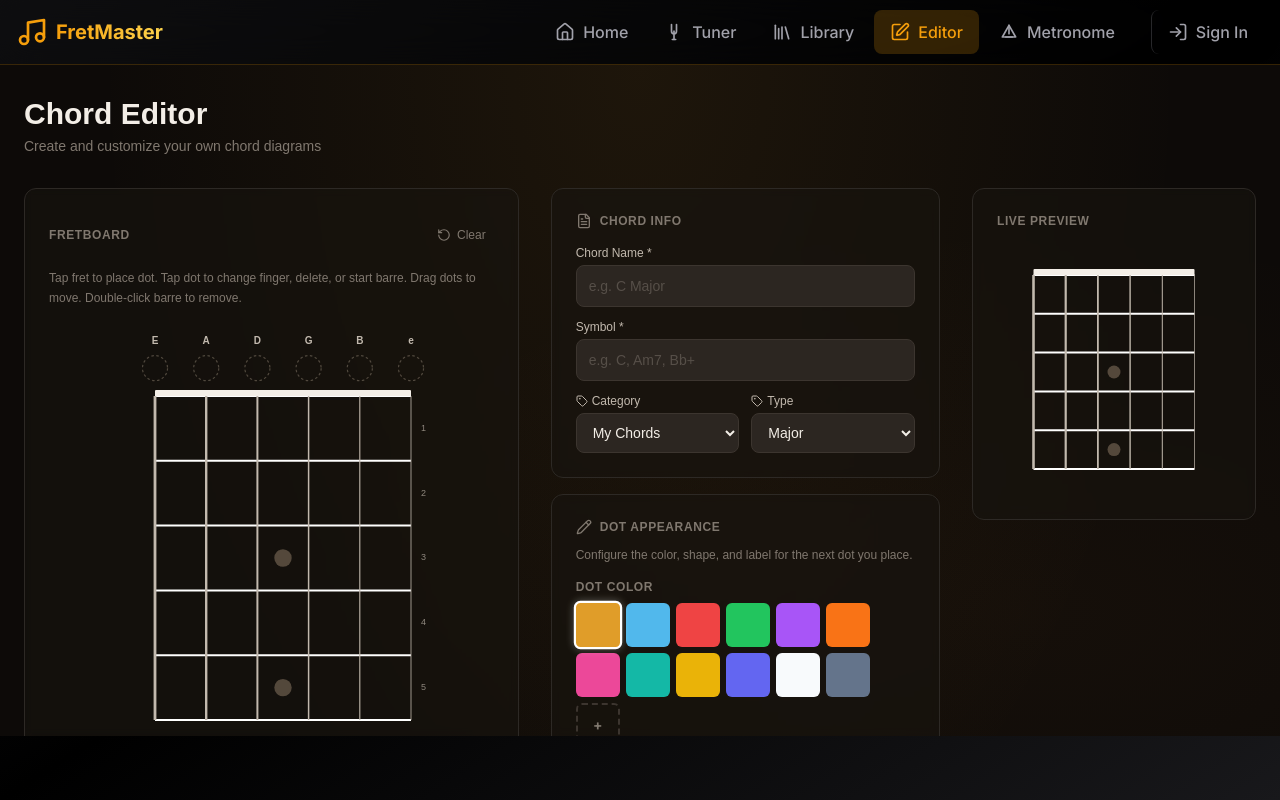
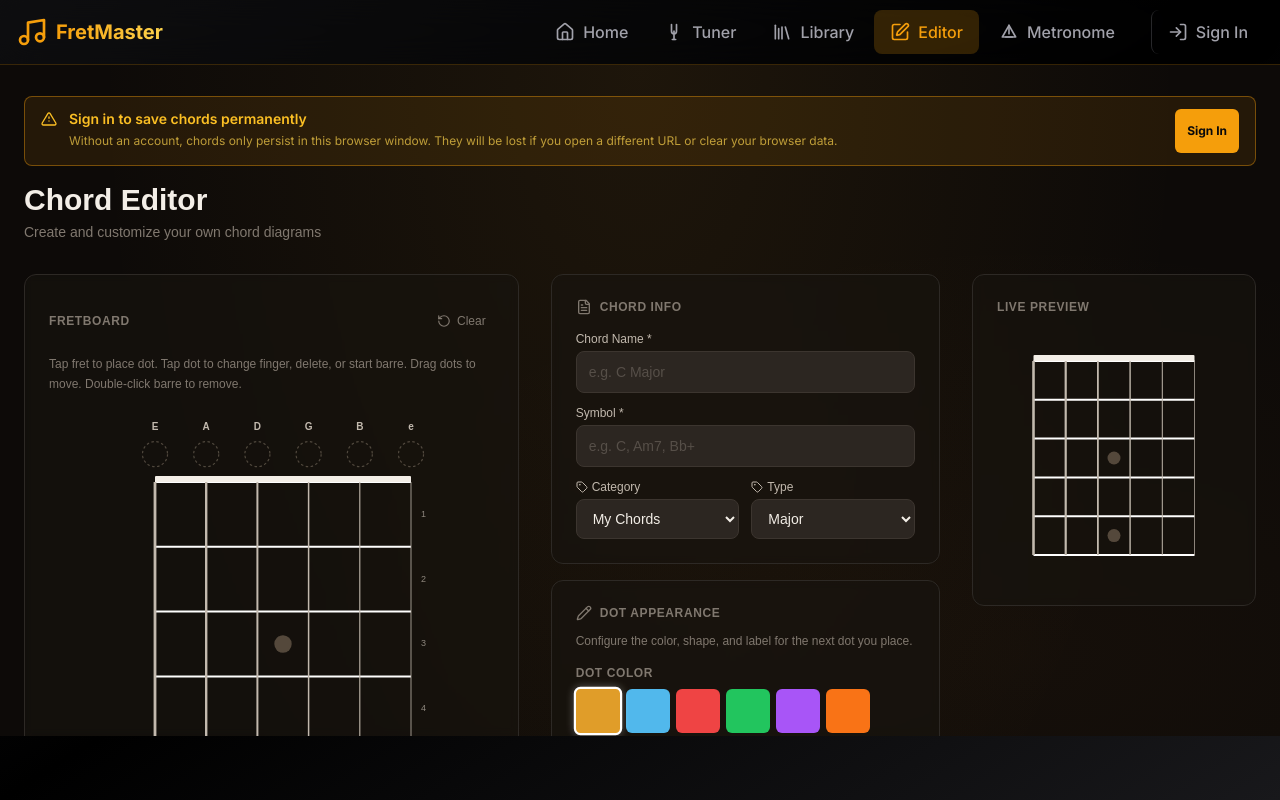
Before and after one commit to randysoller/onspace-9bg96c-13939, a React (Vite) app: page /editor in a window 1280 px wide. Built offline with nearby package versions, Linux system fonts and the light colour scheme.

Commit message:
Fix chord persistence + add auth warning + sync button

```diff
--- a/src/App.tsx
+++ b/src/App.tsx
@@ -37,14 +37,19 @@ function App() {
   const user = useAuthStore(s => s.user);
   const syncFromSupabase = useCustomChordStore(s => s.syncFromSupabase);
 
-  // Once the user is authenticated, sync their custom chords from Supabase.
-  // This runs once per login (userId change) and is origin-agnostic — it works
-  // regardless of which preview/publish URL the app is opened from.
+  // Sync custom chords from Supabase whenever the user is authenticated.
+  // We also listen to the authStore `loading` flag so we fire ONCE as soon
+  // as auth resolves (covers page-reload where user was already logged in).
+  const authLoading = useAuthStore(s => s.loading);
   useEffect(() => {
+    // Don't sync while auth is still initialising
+    if (authLoading) return;
     if (user?.id) {
       syncFromSupabase(user.id);
     }
-  }, [user?.id, syncFromSupabase]);
+  // Re-run whenever the resolved user changes OR auth finishes loading
+  // eslint-disable-next-line react-hooks/exhaustive-deps
+  }, [user?.id, authLoading]);
 
   return (
     <ErrorBoundary>
--- a/src/pages/ChordEditor.tsx
+++ b/src/pages/ChordEditor.tsx
@@ -1,4 +1,4 @@
-import { useState } from 'react';
+import { useState, useEffect } from 'react';
 import { useCustomChordStore } from '@/stores/customChordStore';
 import InteractiveFretboard from '@/components/features/InteractiveFretboard';
 import CustomChordDiagram from '@/components/features/CustomChordDiagram';
@@ -12,6 +12,7 @@ import {
 } from 'lucide-react';
 import { toast } from 'sonner';
 import { useNavigate } from 'react-router-dom';
+import { useAuthStore } from '@/stores/authStore';
 import { CHORD_DATABASE } from '@/constants/chords';
 import { customToLibraryChord } from '@/types/customChord';
 import type { ChordData } from '@/types/chord';
@@ -29,6 +30,8 @@ const STRING_NAMES = ['E', 'A', 'D', 'G', 'B', 'e'];
 export default function ChordEditor() {
   const navigate = useNavigate();
   const [showDeleteConfirm, setShowDeleteConfirm] = useState(false);
+  const user = useAuthStore(s => s.user);
+  const authLoading = useAuthStore(s => s.loading);
 
   const {
     currentChord,
@@ -179,6 +182,29 @@ export default function ChordEditor() {
     <div className="stage-gradient min-h-[calc(100vh-58px)]">
       <div className="px-4 sm:px-6 py-6 sm:py-8">
         <div className="max-w-7xl mx-auto">
+
+          {/* ── Auth Warning Banner ── */}
+          {!authLoading && !user && (
+            <div className="mb-4 flex items-start gap-3 rounded-lg border border-amber-500/40 bg-amber-500/10 px-4 py-3">
+              <div className="flex-shrink-0 mt-0.5">
+                <svg className="w-4 h-4 text-amber-400" fill="none" viewBox="0 0 24 24" stroke="currentColor">
+                  <path strokeLinecap="round" strokeLinejoin="round" strokeWidth={2} d="M12 9v2m0 4h.01M10.29 3.86L1.82 18a2 2 0 001.71 3h16.94a2 2 0 001.71-3L13.71 3.86a2 2 0 00-3.42 0z" />
+                </svg>
+              </div>
+              <div className="flex-1 min-w-0">
+                <p className="text-sm font-semibold text-amber-400 mb-0.5">Sign in to save chords permanently</p>
+                <p className="text-xs text-amber-300/70 leading-relaxed">
+                  Without an account, chords only persist in this browser window. They will be lost if you open a different URL or clear your browser data.
+                </p>
+              </div>
+              <button
+                onClick={() => navigate('/auth')}
+                className="flex-shrink-0 bg-amber-500 hover:bg-amber-600 text-zinc-950 text-xs font-bold px-3 py-1.5 rounded-md transition-colors"
+              >
+                Sign In
+              </button>
+            </div>
+          )}
 
           {/* ── Header ── */}
           <div className="mb-6 sm:mb-8">
```
Also changed, not shown: src/pages/ChordLibrary.tsx (+57 -69 lines).
